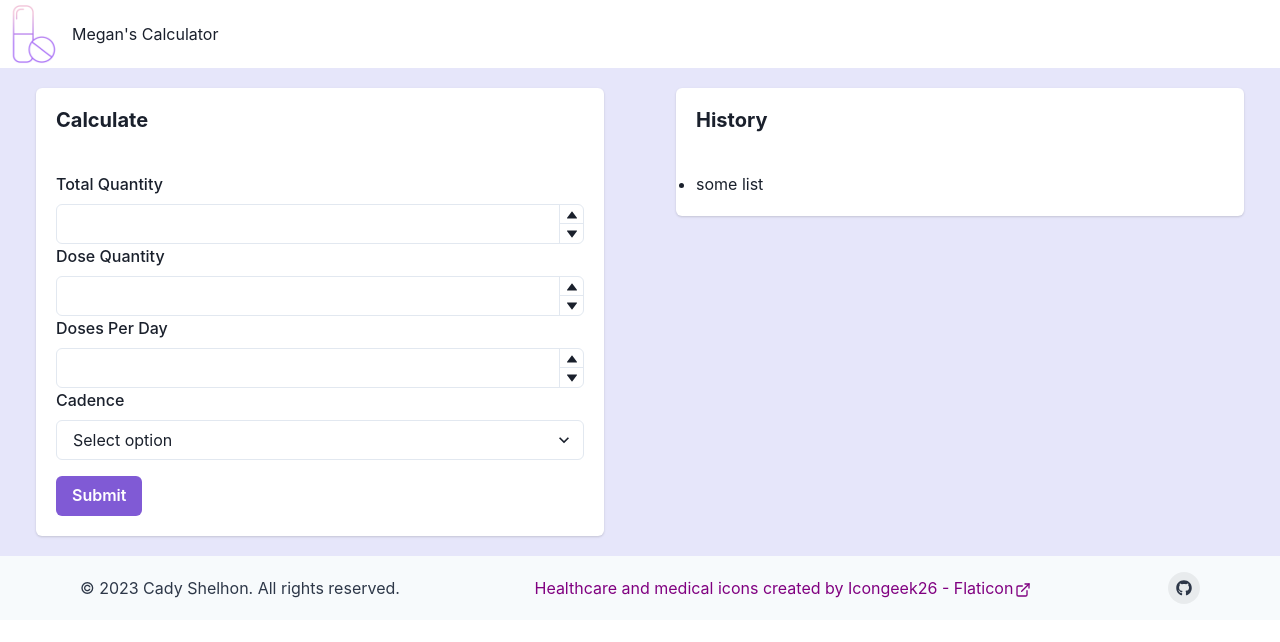
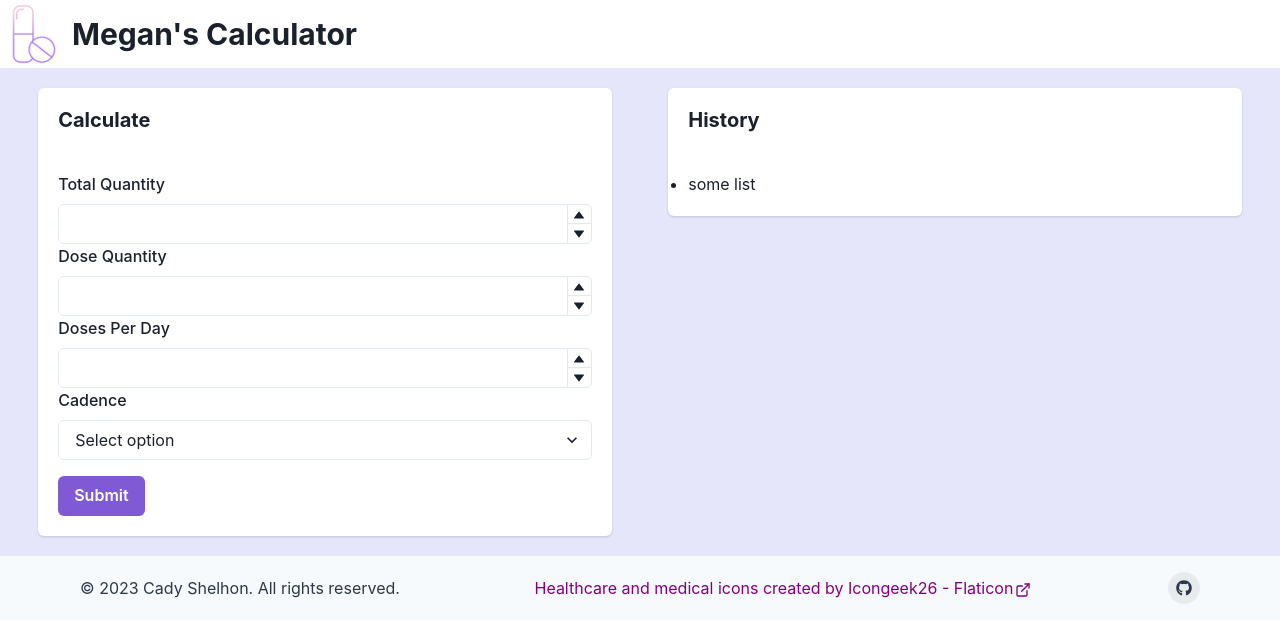
Before and after one commit to cadyshelhon/megans-calculator, a React (Create React App) app: page / in a window 1280 px wide. Shown: the top 642 px of the page. Built offline with nearby package versions, Linux system fonts and the light colour scheme.

Commit message:
fix spacing

```diff
--- a/src/App.tsx
+++ b/src/App.tsx
@@ -6,10 +6,7 @@ import Main from "./components/Main"
 function App() {
   return (
     <Grid
-      templateAreas={{
-        base: `"nav" "main" "footer"`,
-        lg: `"nav nav" "main main" "footer footer"`,
-      }}
+      templateAreas={`"nav" "main" "footer"`}
     >
       <GridItem area="nav">
         <NavBar></NavBar>
--- a/src/components/CalculatorCard.tsx
+++ b/src/components/CalculatorCard.tsx
@@ -13,7 +13,7 @@ interface Props {
 
 const CalculatorCard = ({ title }: Props) => {
   return (
-    <Container m={5}>
+    <Container>
       <Card>
         <CardHeader>
           <Heading size="md">{title}</Heading>
--- a/src/components/HistoryCard.tsx
+++ b/src/components/HistoryCard.tsx
@@ -6,7 +6,7 @@ interface Props {
 
 const HistoryCard = ({ title }: Props) => {
   return (
-    <Container m={5}>
+    <Container>
       <Card>
         <CardHeader>
           <Heading size="md">{title}</Heading>
--- a/src/components/Main.tsx
+++ b/src/components/Main.tsx
@@ -4,7 +4,7 @@ import HistoryCard from "./HistoryCard";
 
 const Main = () => {
   return (
-    <Flex bg="lavender" justify="center" direction={["column", "row"]}>
+    <Flex bg="lavender" justify="center" direction={["column", "row"]} gap={5} p={5}>
         <CalculatorCard title="Calculate"></CalculatorCard>
         <HistoryCard title="History"></HistoryCard>
     </Flex>
--- a/src/components/NavBar.tsx
+++ b/src/components/NavBar.tsx
@@ -1,11 +1,11 @@
-import {HStack, Image, Text} from '@chakra-ui/react'
+import {HStack, Image, Heading} from '@chakra-ui/react'
 import logo from '../assets/tablet.png';
 
 const NavBar = () => {
   return (
     <HStack p={1}>
         <Image src={logo} boxSize="60px"/>
-        <Text>Megan's Calculator</Text>
+        <Heading size="lg">Megan's Calculator</Heading>
     </HStack>
   )
 }
```
